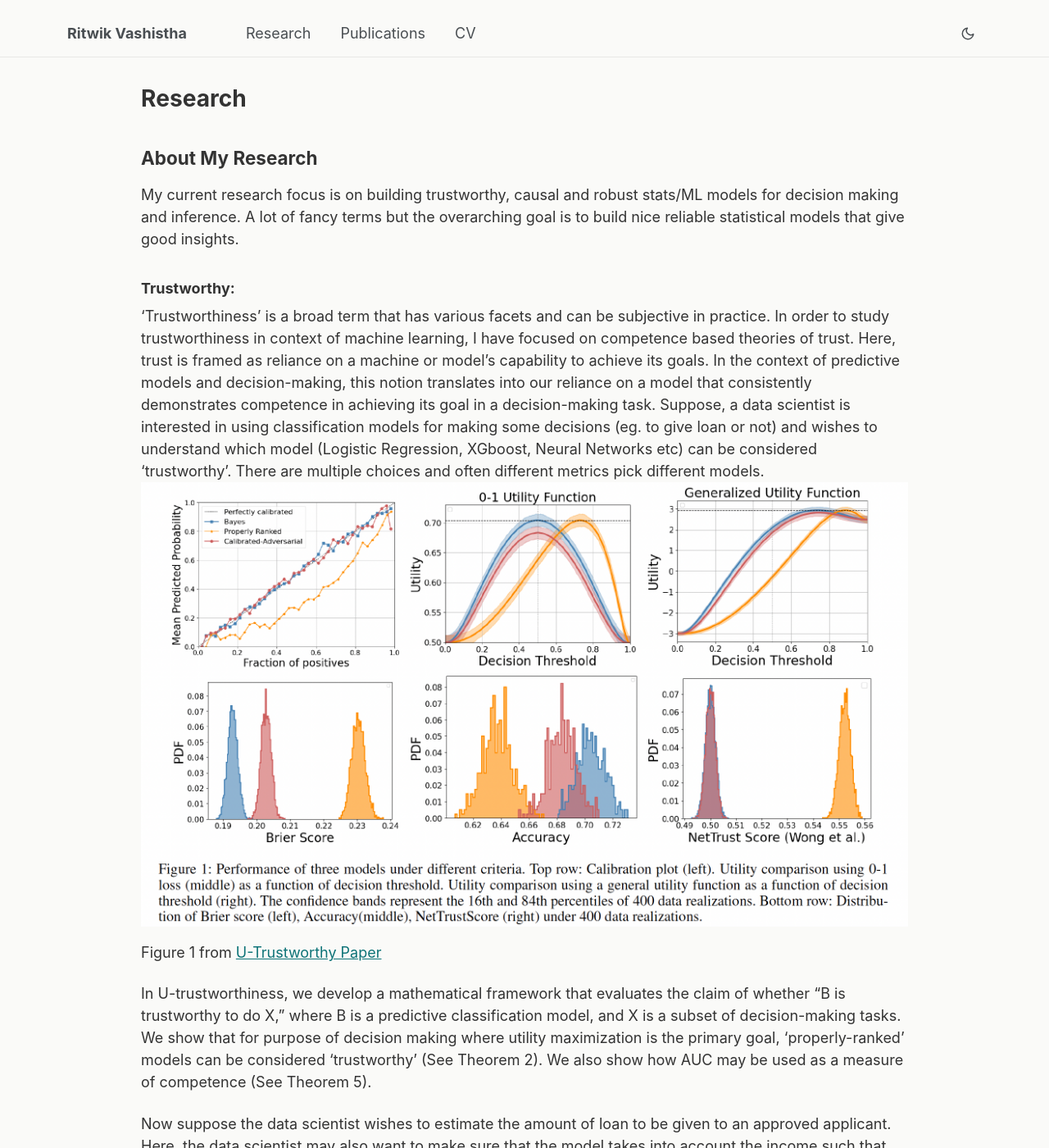
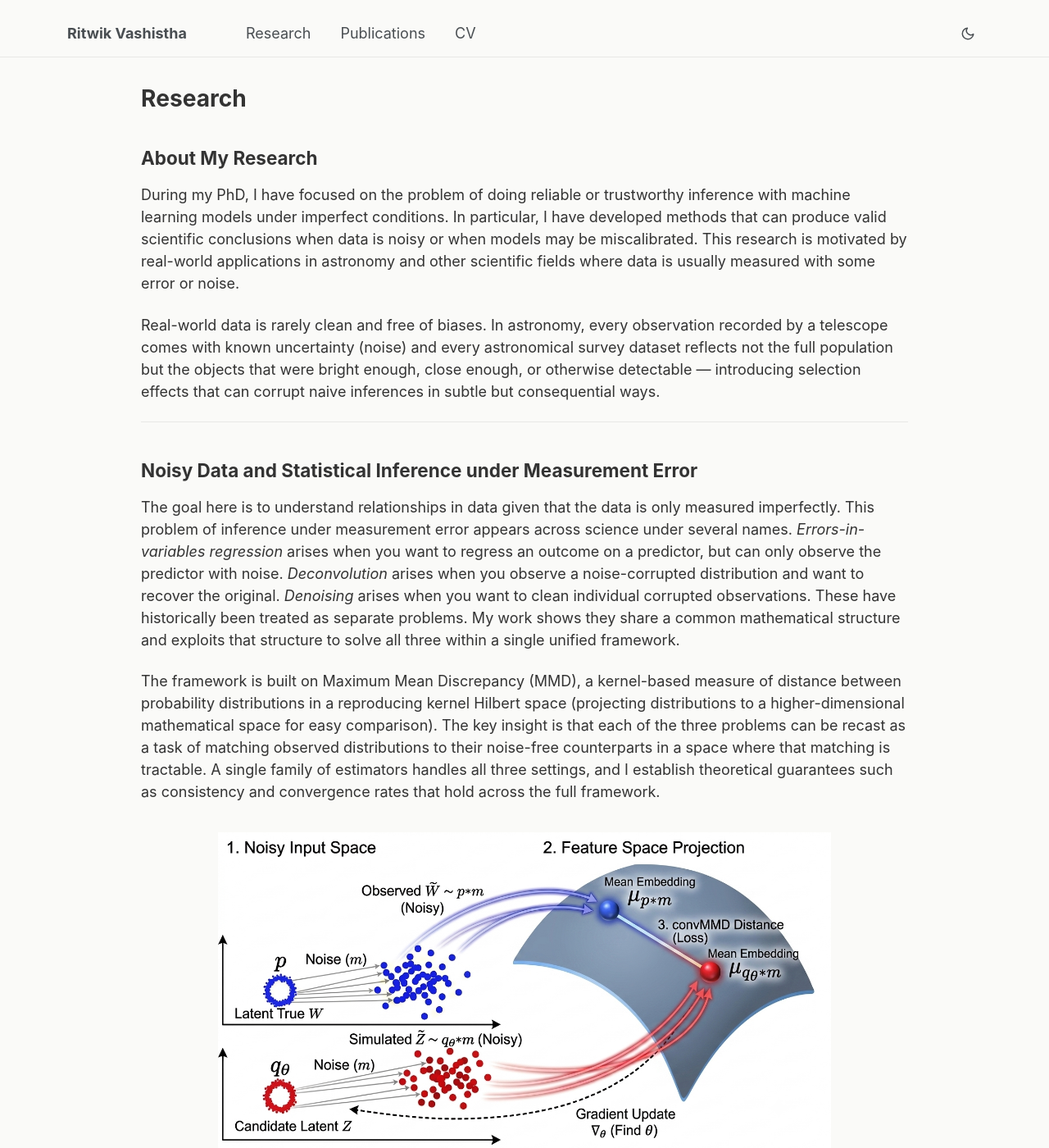
Before and after one commit to ritwikvashistha/ritwikvashistha.github.io, a Jekyll site: the page built from _pages/research.html, in a window 1280 px wide and 1400 px high. Shown: the whole window at 82% size. Built offline with Jekyll 4.4.1, drawn with Linux system fonts in a browser that asks for light colours; some of the changed text lies outside the part shown.

Commit message:
Updated website, with new articles and research page.

```diff
--- a/_data/news.yml
+++ b/_data/news.yml
@@ -7,6 +7,9 @@
 - date: "June 2026"
   text: "I am on the **job market** for positions beginning Summer 2027. Please [get in touch](mailto:ritwik.v@utexas.edu) if you'd like to discuss opportunities."
   highlight: true
+
+- date: "June 2026"
+  text: "Two new preprints on simulation-based inference: [OASIS](https://arxiv.org/abs/2606.22572) on observation-aware inference with selection biases, and [Nonparametric Deconvolution](https://arxiv.org/abs/2606.21907) on density deconvolution and denoising."
 
 - date: "May 2026"
   text: "Won International Society of Bayesian Analysis Travel Award for presenting research at [ISBA 2026](https://isba2026.github.io/)"
--- a/_includes/news.html
+++ b/_includes/news.html
@@ -2,7 +2,7 @@
 <section class="news-section">
   <h2>News</h2>
   <ul class="news-list">
-    {% for item in site.data.news limit: 6 %}
+    {% for item in site.data.news %}
     <li {% if item.highlight %}class="highlight"{% endif %}>
       <span class="news-date">{{ item.date }}</span>
       <span class="news-text">{{ item.text | markdownify | remove: '<p>' | remove: '</p>' }}</span>
--- a/_pages/research.html
+++ b/_pages/research.html
@@ -10,34 +10,84 @@ author_profile: false
 <!-- Introduction Section -->
 <h2>About My Research</h2>
 <p>
-My current research focus is on building trustworthy, causal and robust stats/ML models for decision making and inference. A lot of fancy terms but the overarching goal is to build nice reliable statistical models that give good insights.
-<h3>Trustworthy:</h3>
-‘Trustworthiness’ is a broad term that has various facets and can be subjective in practice. In order to study trustworthiness in context of machine learning, I have focused on competence based theories of trust. Here, trust is framed as reliance on a machine or model’s capability to achieve its goals.
-
-In the context of predictive models and decision-making, this notion translates into our reliance on a model that consistently demonstrates competence in achieving its goal in a decision-making task.  Suppose, a data scientist is interested in using classification models for making some decisions (eg. to give loan or not) and wishes to understand which model (Logistic Regression, XGboost, Neural Networks etc) can be considered ‘trustworthy’. There are multiple choices and often different metrics pick different models.
-<!-- Plots Section -->
-<div>
-  <img src="/images/figure1-utrustworthy.png" alt="Plot 3" style="max-width: 100%; height: auto;">
-  <p>Figure 1 from <a href=https://ritwikvashistha.github.io/publication/u-trustworthy> U-Trustworthy Paper</a>
-</div>
+During my PhD, I have focused on the problem of doing reliable or trustworthy inference with machine learning models under imperfect conditions. In particular, I have developed methods that can produce valid scientific conclusions when data is noisy or when models may be miscalibrated. This research is motivated by real-world applications in astronomy and other scientific fields where data is usually measured with some error or noise.
 </p>
 <p>
-In U-trustworthiness, we develop a mathematical framework that evaluates the claim of whether “B is trustworthy to do X,” where B is a predictive classification model, and X is a subset of decision-making tasks. We show that for purpose of decision making where utility maximization is the primary goal, ‘properly-ranked’ models can be considered ‘trustworthy’ (See Theorem 2). We also show how AUC may be used as a measure of competence (See Theorem 5).
+Real-world data is rarely clean and free of biases. In astronomy, every observation recorded by a telescope comes with known uncertainty (noise) and every astronomical survey dataset reflects not the full population but the objects that were bright enough, close enough, or otherwise detectable — introducing selection effects that can corrupt naive inferences in subtle but consequential ways.
+</p>
+
+<hr/>
+
+<h2>Noisy Data and Statistical Inference under Measurement Error</h2>
+<p>
+The goal here is to understand relationships in data given that the data is only measured imperfectly. This problem of inference under measurement error appears across science under several names. <em>Errors-in-variables regression</em> arises when you want to regress an outcome on a predictor, but can only observe the predictor with noise. <em>Deconvolution</em> arises when you observe a noise-corrupted distribution and want to recover the original. <em>Denoising</em> arises when you want to clean individual corrupted observations. These have historically been treated as separate problems. My work shows they share a common mathematical structure and exploits that structure to solve all three within a single unified framework.
 </p>
 
 <p>
-Now suppose the data scientist wishes to estimate the amount of loan to be given to an approved applicant. Here, the data scientist may also want to make sure that the model takes into account the income such that for approved applicants,  estimated loan amount is higher for applicants with higher income.  In this case, the goal is not ‘decision making’ anymore but to ‘infer’ from data. In such similar cases, where goal is to do ‘inference’, we show in I-trustworthiness that how local calibration is needed to ensure that model is ‘competent’ for doing inference.  We provide a statistically valid metric and a hypothesis test that can help a user evaluate if their model is locally calibrated with respect to some variables in their dataset.
-<div>
-  <img src="/images/motivation_I-trustworthiness.png" alt="Plot 3" style="max-width: 100%; height: auto;">
-  <p>Figure 1 from <a href=https://ritwikvashistha.github.io/publication/i-trustworthy> I-Trustworthy Paper</a>. Consider the task of inferring the average age of homeowners when homeownership status is unknown (test sample), using two models that assign probabilities of homeownership. While Model 1 (blue model) outperforms Model 2 in terms of accuracy, Brier score, and ECE, only Model 2 provides an unbiased estimate of the inference target (right panel). The histograms are based on 200 realizations of test/train samples. } </p>
+The framework is built on Maximum Mean Discrepancy (MMD), a kernel-based measure of distance between probability distributions in a reproducing kernel Hilbert space (projecting distributions to a higher-dimensional mathematical space for easy comparison). The key insight is that each of the three problems can be recast as a task of matching observed distributions to their noise-free counterparts in a space where that matching is tractable. A single family of estimators handles all three settings, and I establish theoretical guarantees such as consistency and convergence rates that hold across the full framework.
+</p>
+
+<div style="text-align: center; margin: 2em 0;">
+  <img src="/images/convmmd-framework.png" alt="convMMD Framework" style="max-width: 80%; height: auto;">
+  <p style="font-size: 0.9em; color: #666;"><em>Conceptual overview of the convMMD framework: noisy observations are projected to a feature space where MMD-based matching enables recovery of the latent distribution.</em></p>
 </div>
+
+<h3>Application: Galaxy Cluster Scaling Relations</h3>
+<p>
+I demonstrate the use of this framework on galaxy cluster data from the Dark Energy Survey (DES) in my <a href="/publication/convmmd">first paper</a> on this problem. I examine the scaling relation between two key cluster mass proxies: optical richness (λ<sub>RM</sub>) and hot gas temperature (T<sub>X</sub>). Here, both variables are subject to measurement error, presenting an errors-in-variables regression problem. Astrophysical scaling relations are commonly modeled as power laws, which become linear after taking logarithms.
 </p>
+
+<div style="text-align: center; margin: 2em 0;">
+  <img src="/images/xmm-regression-results.png" alt="XMM Regression Results" style="max-width: 100%; height: auto;">
+  <p style="font-size: 0.9em; color: #666;"><em>Left: Simulation results comparing convMMD to other methods (MSE-loss, SIMEX, Bayesian). Right: Real XMM data showing temperature-richness scaling relation. Our method faithfully captures the underlying relationship.</em></p>
+</div>
+
+<h3>Scalability: Image Denoising</h3>
 <p>
-<h3>Causal:</h3>
-More on causal part soon!!
+One advantage of the proposed method is its scalability to higher dimensions. This is illustrated using an experiment where I apply the framework to denoise MNIST images corrupted by different noise types, as detailed in my paper on <a href="/publication/nonparametric-deconvolution">Nonparametric Deconvolution and Denoising</a>.
 </p>
+
+<div style="text-align: center; margin: 2em 0;">
+  <img src="/images/mnist-denoising-results.png" alt="MNIST Denoising Results" style="max-width: 100%; height: auto;">
+  <p style="font-size: 0.9em; color: #666;"><em>MNIST denoising results comparing convMMD-based methods to alternatives (Noise2Self, SURE, BUIFD) across different noise types (AWGN, AR1 with varying correlations). SSIM plots show performance across noise levels.</em></p>
+</div>
+
 <p>
-<h3>Robust:</h3>
-More on  robust part soon!!
+This line of work is the center of my current research program. Related papers include:
 </p>
+<ul>
+  <li><a href="/publication/convmmd">Convolutional Maximum Mean Discrepancy for Inference in Noisy Data</a> — the theoretical framework</li>
+  <li><a href="/publication/nonparametric-deconvolution">Nonparametric Deconvolution and Denoising using Simulation Based Inference</a> — extension to nonparametric settings</li>
+  <li><a href="/publication/oasis">OASIS: Observation-Aware Simulation-Based Inference via Distributional Matching</a> — handling selection biases and survey distortions</li>
+</ul>
+
 <hr/>
+
+<h2>Model Trustworthiness and Calibration</h2>
+<p>
+The work above addresses inference when the data itself is corrupted. But even with clean data, the models we fit can introduce their own errors — producing predictions that are overconfident, miscalibrated, or unreliable for downstream decision-making. My second line of research focuses on understanding when we can trust a model's outputs.
+</p>
+
+<p>
+To answer this rigorously, I draw on competence-based theories of trust from philosophy, where trust is framed as reliance on a model's capability to achieve specific goals. This framing lets us ask precise questions: is this model competent for <em>this particular task</em>? Suppose a data scientist is choosing between classification models for loan decisions (Logistic Regression, XGBoost, Neural Networks, etc.) and wants to know which one is 'trustworthy'. Different metrics often pick different models.
+</p>
+
+<div style="text-align: center; margin: 2em 0;">
+  <img src="/images/figure1-utrustworthy.png" alt="U-Trustworthy Figure 1" style="max-width: 100%; height: auto;">
+  <p style="font-size: 0.9em; color: #666;"><em>Figure 1 from <a href="/publication/u-trustworthy">U-Trustworthy Paper</a></em></p>
+</div>
+
+<p>
+In <a href="/publication/u-trustworthy">U-trustworthiness</a>, we develop a mathematical framework that evaluates the claim of whether "B is trustworthy to do X," where B is a predictive classification model, and X is a subset of decision-making tasks. We show that for the purpose of decision making where utility maximization is the primary goal, 'properly-ranked' models can be considered 'trustworthy' (see Theorem 2). We also show how AUC may be used as a measure of competence (see Theorem 5).
+</p>
+
+<p>
+Now suppose the data scientist wishes to estimate the amount of loan to be given to an approved applicant. Here, the data scientist may also want to make sure that the model takes into account the income such that for approved applicants, the estimated loan amount is higher for applicants with higher income. In this case, the goal is not 'decision making' anymore but to 'infer' from data. In such cases where the goal is to do 'inference', we show in <a href="/publication/i-trustworthy">I-trustworthiness</a> how local calibration is needed to ensure that a model is 'competent' for doing inference. We provide a statistically valid metric and a hypothesis test that can help a user evaluate if their model is locally calibrated with respect to some variables in their dataset.
+</p>
+
+<div style="text-align: center; margin: 2em 0;">
+  <img src="/images/motivation_I-trustworthiness.png" alt="I-Trustworthy Motivation" style="max-width: 100%; height: auto;">
+  <p style="font-size: 0.9em; color: #666;"><em>Figure 1 from <a href="/publication/i-trustworthy">I-Trustworthy Paper</a>. Consider the task of inferring the average age of homeowners when homeownership status is unknown (test sample), using two models that assign probabilities of homeownership. While Model 1 (blue) outperforms Model 2 in terms of accuracy, Brier score, and ECE, only Model 2 provides an unbiased estimate of the inference target (right panel). The histograms are based on 200 realizations of test/train samples.</em></p>
+</div>
+
+<hr/>
```
Also changed, not shown: _pages/about.md (+1 -1 lines), _publications/nonparametric-deconvolution.md (added, +16 -0 lines), _publications/oasis.md (added, +16 -0 lines), images/convmmd-framework.png (added), images/mnist-denoising-results.png (added), images/xmm-regression-results.png (added), 1 other file.
